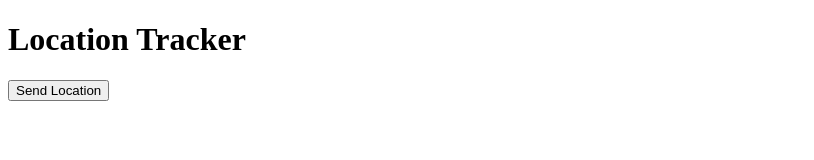
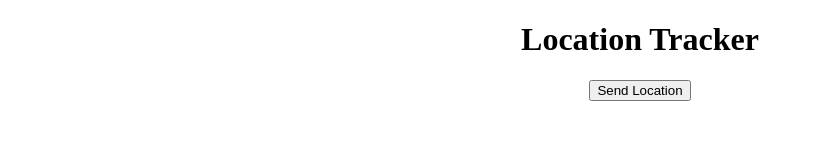
Before and after one commit to rajnish8016/location-app, a website: page public/index.html in a window 1280 px wide. Shown: the whole page, without its empty margins (0-814 px from the left). Drawn offline with Linux system fonts and the light colour scheme.

```diff
--- a/public/index.html
+++ b/public/index.html
@@ -3,10 +3,18 @@
 <head>
   <meta charset="UTF-8" />
   <title>Location Tracker</title>
+  <style>
+    div{
+      text-align: center;
+    }
+  </style>
 </head>
 <body>
-  <h1>Location Tracker</h1>
-  <button onclick="sendLocation()">Send Location</button>
-  <script src="script.js"></script>
+  <div>
+      <h1>Location Tracker</h1>
+      <button onclick="sendLocation()">Send Location</button>
+      <script src="script.js"></script>
+  </div>
+
 </body>
 </html>
```
